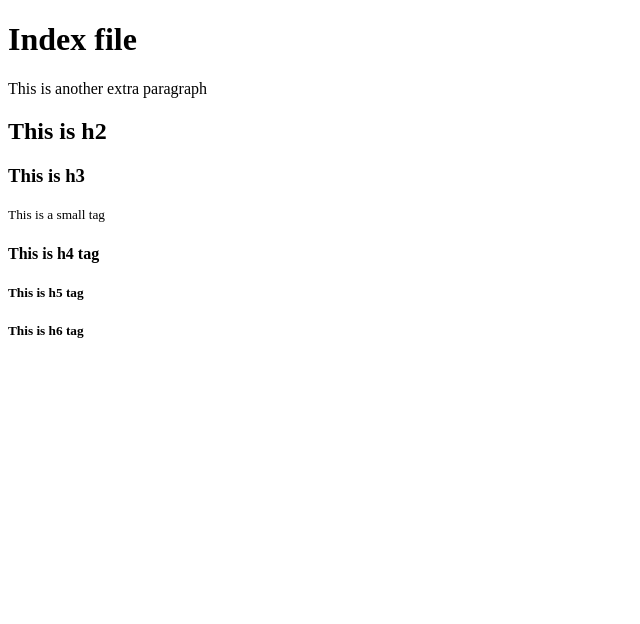
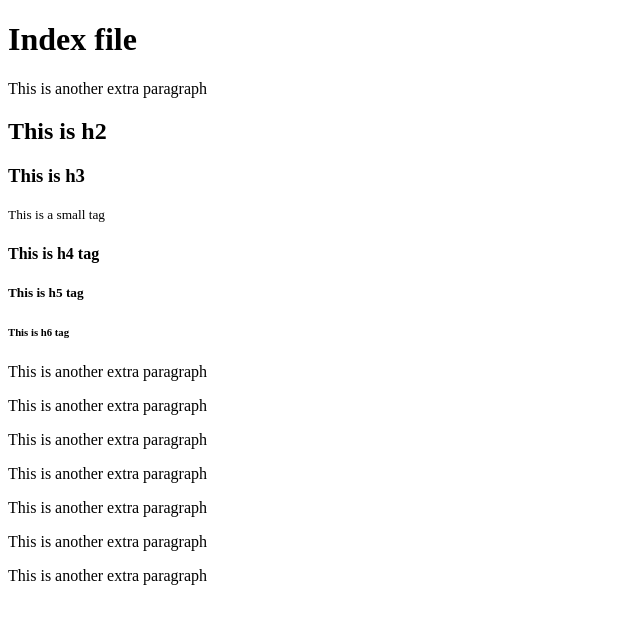
Before and after one commit to DivyangPrajapati/learning-git, a plain HTML site: page index.html in a window 1280 px wide. Shown: the whole page, without its empty margins (0-640 px from the left). Drawn offline with Linux system fonts and the light colour scheme.

Commit message:
Added html in index

```diff
--- a/index.html
+++ b/index.html
@@ -16,6 +16,20 @@
 
 	<h4>This is h4 tag</h4>
 	<h5>This is h5 tag</h5>
-	<h5>This is h6 tag</h5>
+	<h6>This is h6 tag</h6>
+
+	<p>This is another extra paragraph</p>
+
+	<p>This is another extra paragraph</p>
+
+	<p>This is another extra paragraph</p>
+
+	<p>This is another extra paragraph</p>
+
+	<p>This is another extra paragraph</p>
+
+	<p>This is another extra paragraph</p>
+
+	<p>This is another extra paragraph</p>
 </body>
 </html>
```
